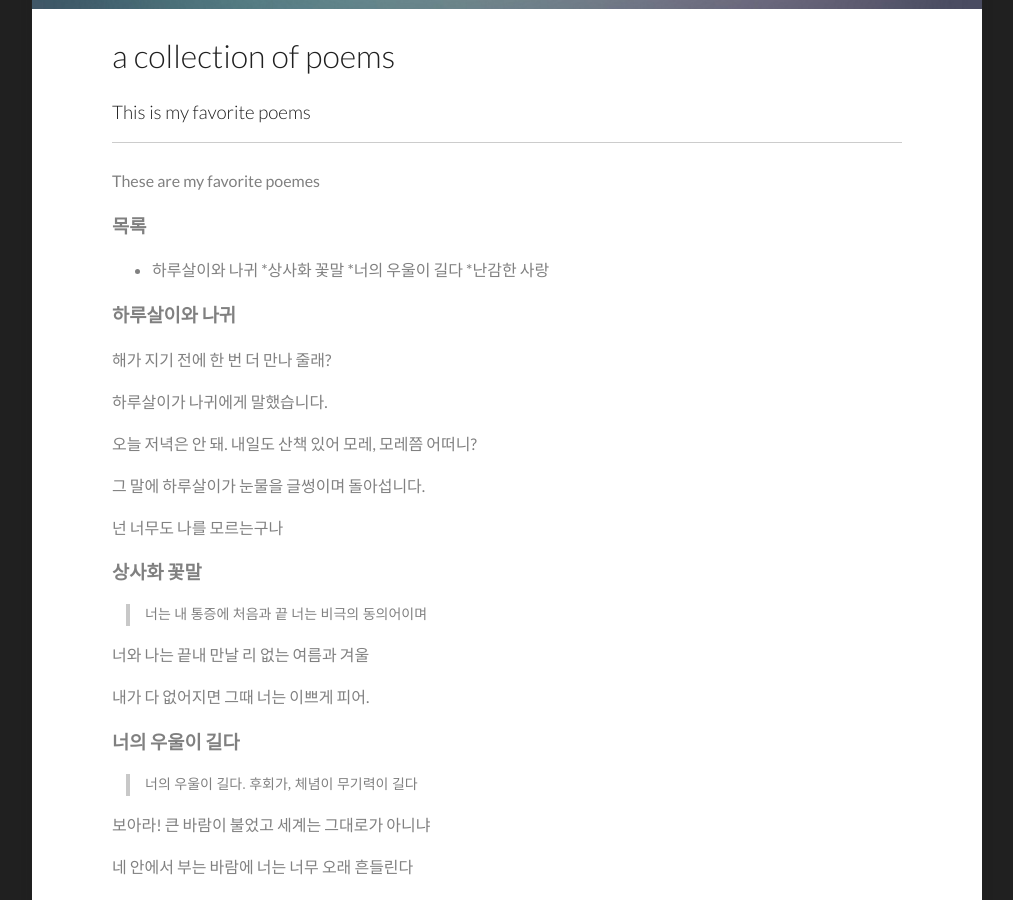
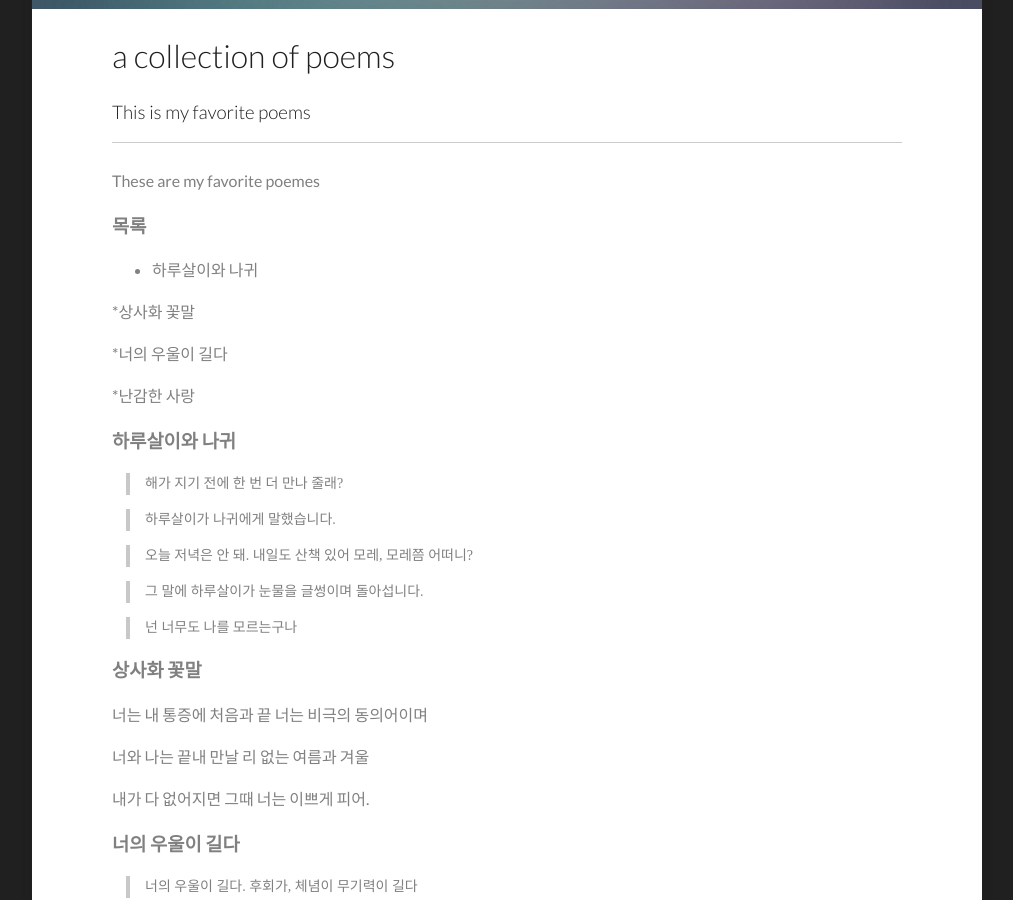
Before and after one commit to kimsiri33/kimsiri33.github.com, a Jekyll site: the page built from _posts/2016-11-20-samplle-post.md, in a window 1280 px wide and 900 px high, scrolled down 741 px. Shown: the whole window, without its empty margins (133-1146 px from the left). Built offline with Jekyll 4.4.1, drawn with Linux system fonts in a browser that asks for light colours.

Commit message:
Add files via upload

```diff
--- a/_posts/2016-11-20-samplle-post.md
+++ b/_posts/2016-11-20-samplle-post.md
@@ -13,30 +13,33 @@ These are my favorite poemes
 ### 목록
 
 * 하루살이와 나귀
+
 *상사화 꽃말
+
 *너의 우울이 길다
+
 *난감한 사랑
 
 ### 하루살이와 나귀
 
-해가 지기 전에
+> 해가 지기 전에
 한 번 더 만나 줄래?
 
-하루살이가 나귀에게
+> 하루살이가 나귀에게
 말했습니다.
 
-오늘 저녁은 안 돼.
+> 오늘 저녁은 안 돼.
 내일도 산책 있어
 모레, 모레쯤 어떠니?
 
-그 말에 하루살이가
+> 그 말에 하루살이가
 눈물을 글썽이며 돌아섭니다.
 
-넌 너무도 나를 모르는구나
+> 넌 너무도 나를 모르는구나
 
 ### 상사화 꽃말
 
-> 너는 내 통증에 처음과 끝
+너는 내 통증에 처음과 끝
 너는 비극의 동의어이며
 
 너와 나는 끝내 만날 리 없는
@@ -51,11 +54,11 @@ These are my favorite poemes
 후회가, 체념이
 무기력이 길다
 
-보아라!
+> 보아라!
 큰 바람이 불었고
 세계는 그대로가 아니냐
 
-네 안에서 부는 바람에
+> 네 안에서 부는 바람에
 너는 너무 오래 흔들린다
 
 ### 난감한 사랑
@@ -63,15 +66,15 @@ These are my favorite poemes
 > 산은 좀체 안개 속에서
 빠져나오지 못했다.
 
-나도 그 산에 갇혀
+> 나도 그 산에 갇혀
 꼼짝할 수 없었다.
 
-그 해 여름 내 사랑은
+> 그 해 여름 내 사랑은
 짙은 안개 속처럼
 참 난감해서 더 절절했다.
 
-절절 속 끓이며
+> 절절 속 끓이며
 안으로만 우는 안개처럼
 남몰래 많이 울기도 했다.
 
-이제야 하는 얘기다.
+> 이제야 하는 얘기다.
```
